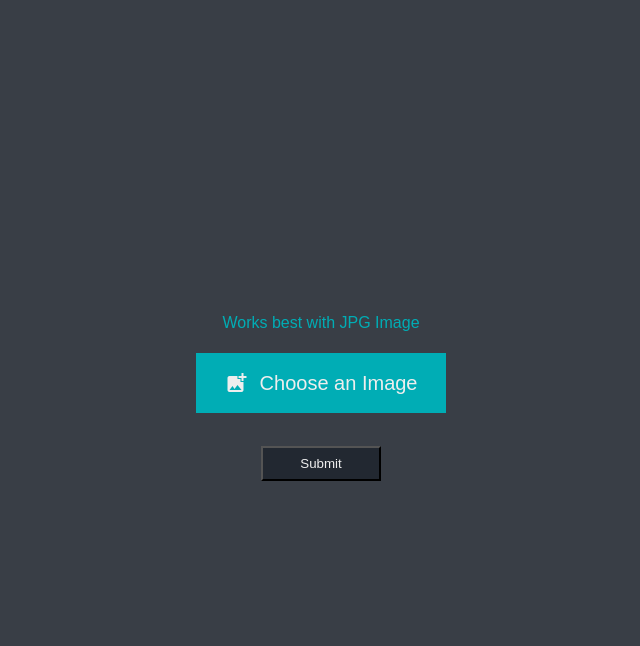
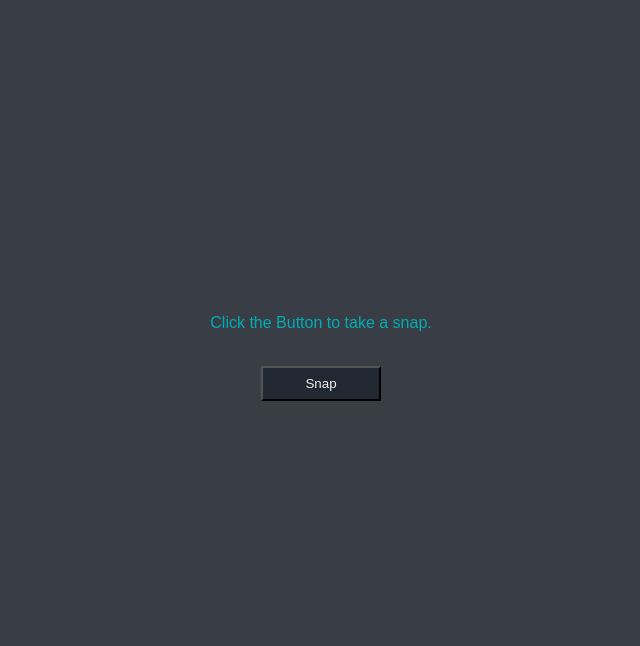
Before and after one commit to vaibhatt/Hackfest-IIT-ISM-Dhanbad-2021-, a Flask app: page / in a window 1280 px wide. Shown: the part 17-663 px from the top of the page, without its empty margins (319-959 px from the left). Run offline with Flask 2, Linux system fonts and the light colour scheme; parts of the project's set-up code (start-up, migrations or seed data) failed here and were passed over.

Commit message:
Modified according to new model structure

```diff
--- a/app.py
+++ b/app.py
@@ -1,15 +1,14 @@
 from flask import Flask, render_template, request, Response, redirect, url_for
 
-import os
-
 from eval import captionize
+from capture import CaptureNPredict
 from utils import *
 
 app = Flask(__name__)
 
-img_name = "a.jpg"
-input_path = r"/home/xori/github/hackathons/Hackfest-IIT-ISM-Dhanbad-2021-/static/a.jpg"
-output_path = r"/home/xori/github/hackathons/Hackfest-IIT-ISM-Dhanbad-2021-/static/output.mp3"
+output_path = r"output_path\output.mp3"
+input_path = r"E:\Projects\Hackfest_IIT_ISM_2021\input_path\input.jpg"
+video_url = 'http://192.168.1.3:8080/video?x.mjpeg'
 
 
 @app.route('/')
@@ -20,11 +19,8 @@ def index():
 @app.route('/api', methods=['GET', 'POST'])
 def api():
     if(request.method == 'POST'):
-        f = request.files['img']
-        f.save("static/a.jpg")
 
-        captionize(input_path, output_path, play_now=False,
-                   print_caption=True, url=False)
+        CaptureNPredict(img_path = input_path, sound_path = output_path ,server_address = video_url)
 
         return render_template('result.html')
 
--- a/capture.py
+++ b/capture.py
@@ -12,10 +12,6 @@ import os
 import requests
 from io import BytesIO
 from PIL import Image, ImageFile
-
-output_path = r"output_path\output.mp3"
-input_path = r"E:\Projects\Hackfest_IIT_ISM_2021\input_path\input.jpg"
-video_url = 'http://192.168.1.3:8080/video?x.mjpeg'
 
 def CaptureNPredict(img_path,sound_path,server_address,play_now = True,print_caption = True,show_video = True):
     cap = cv2.VideoCapture(f"{video_url}")
@@ -33,5 +29,3 @@ def CaptureNPredict(img_path,sound_path,server_address,play_now = True,print_cap
 
     cap.release()
     cv2.destroyAllWindows()
-
-CaptureNPredict(img_path = input_path, sound_path = output_path ,server_address = video_url)
--- a/static/css/main.css
+++ b/static/css/main.css
@@ -15,25 +15,6 @@ p {
   bottom: 120px;
   display: flex;
 }
-input[type="file"] {
-  display: none;
-}
-label {
-  color: #eeeeee;
-  height: 60px;
-  width: 250px;
-  background-color: #00adb5;
-  position: absolute;
-  margin: auto;
-  top: 0;
-  bottom: 0;
-  left: 0;
-  right: 0;
-  align-items: center;
-  font-size: 20px;
-  justify-content: center;
-  display: flex;
-}
 input[type="submit"] {
   background-color: #222831;
   color: #eeeeee;
@@ -43,7 +24,7 @@ input[type="submit"] {
   display: flex;
   position: absolute;
   margin: auto;
-  top: 160px;
+  top: 0;
   bottom: 0;
   left: 0;
   right: 0;
--- a/templates/index.html
+++ b/templates/index.html
@@ -6,14 +6,7 @@
 
 {% block body %}
     <form action = "/api" method = "POST" enctype="multipart/form-data">
-        <p>Works best with JPG Image</p>
-        <input type="file" id="file" name="img" accept="image/* " required>
-        <label for="file">
-            <i class="material-icons">
-                add_photo_alternate
-            </i>&nbsp;
-            Choose an Image
-        </label>
-        <input type="submit">
+        <p>Click the Button to take a snap.</p>
+        <input type="submit" name="submit" value="Snap">
     </form>
 {% endblock %}
```
